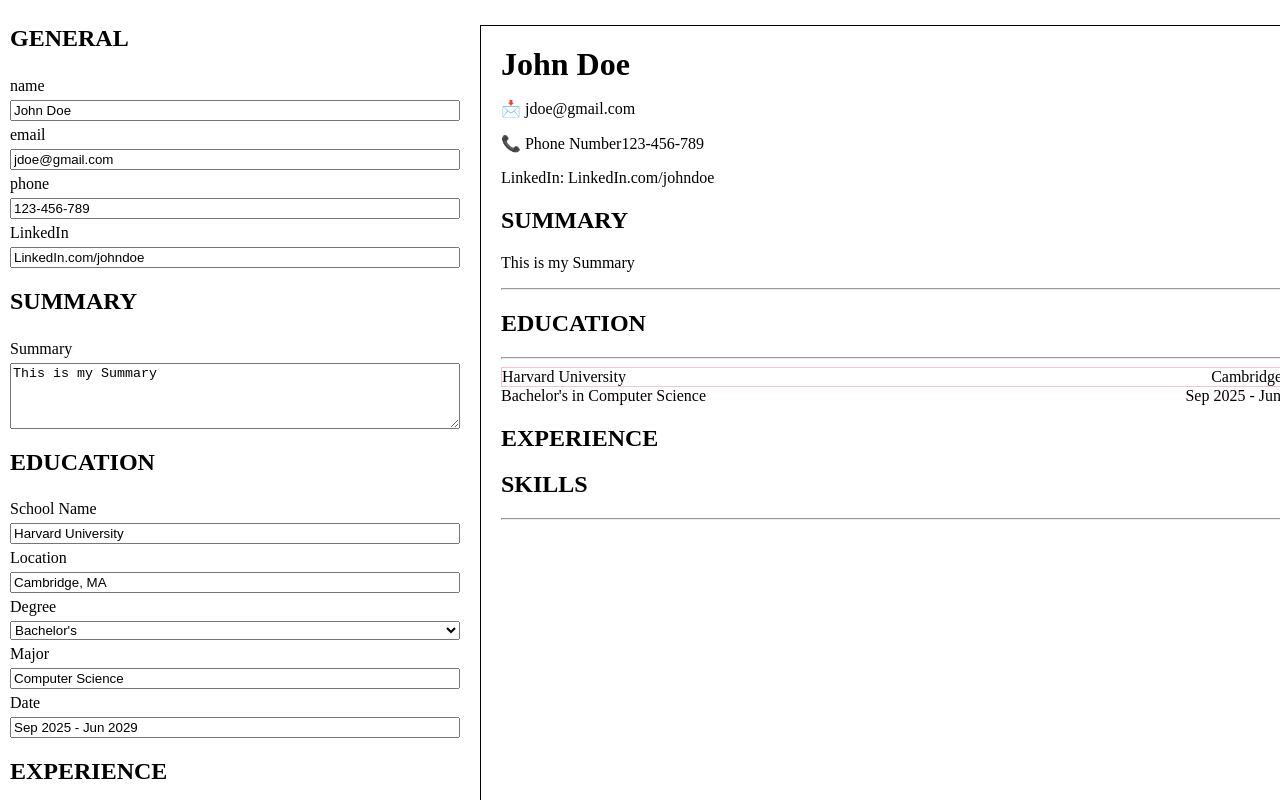
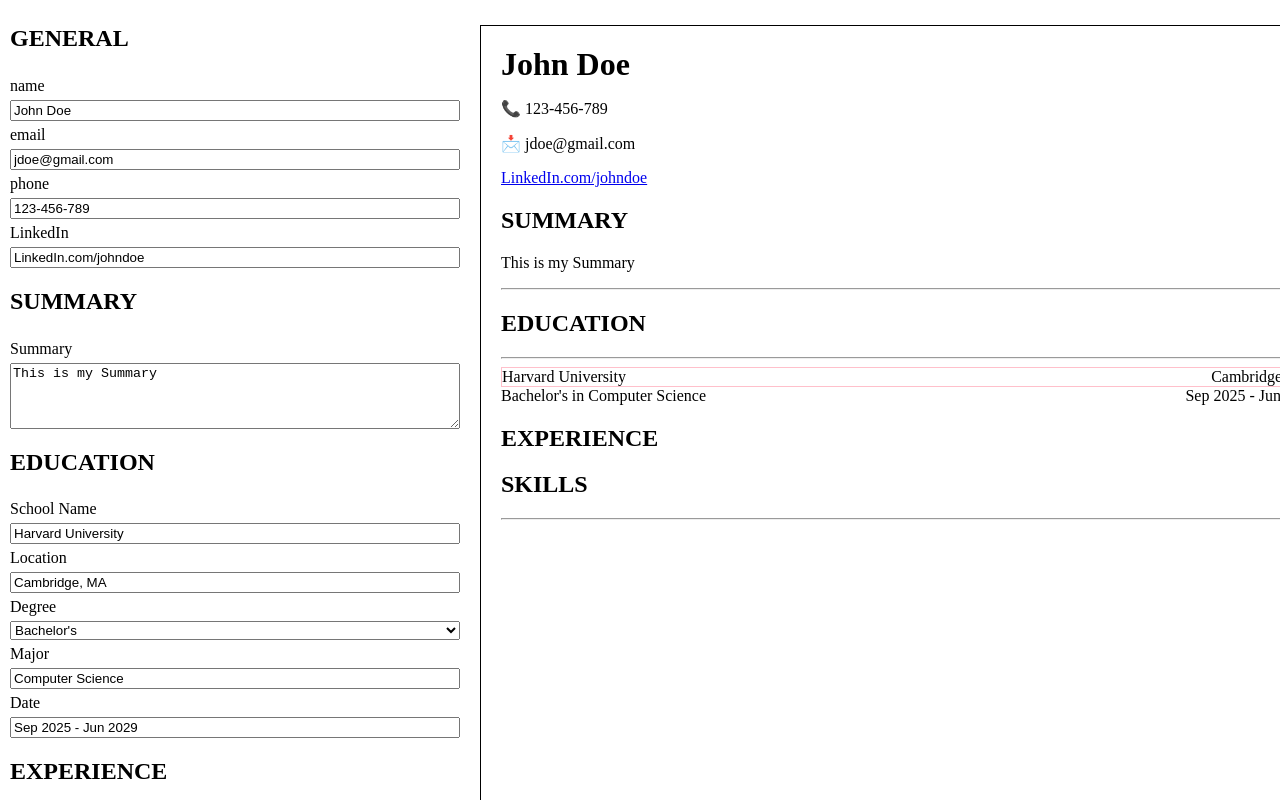
Before and after one commit to samiam120/Resume-Generator, a React (Vite) app: page / in a window 1280 px wide. Shown: the top 800 px of the page. Built offline with nearby package versions, Linux system fonts and the light colour scheme.

Commit message:
generalInfo cleanup adding href link to linkedin

```diff
--- a/src/components/GeneralInfo.jsx
+++ b/src/components/GeneralInfo.jsx
@@ -1,12 +1,14 @@
-export function GeneralInfo({generalInfo}) {
+export function GeneralInfo({ generalInfo }) {
   return (
     <>
       <div className="general-info">
         <h1>{generalInfo.name}</h1>
         <div className="contact-info">
+          <p>📞 {generalInfo.phone}</p>
           <p>📩 {generalInfo.email}</p>
-          <p>📞 Phone Number{generalInfo.phone}</p>
-          <p>LinkedIn: {generalInfo.linkedIn}</p>
+          <p>
+            <a href={generalInfo.linkedIn}>{generalInfo.linkedIn}</a>
+          </p>
         </div>
       </div>
     </>
```
